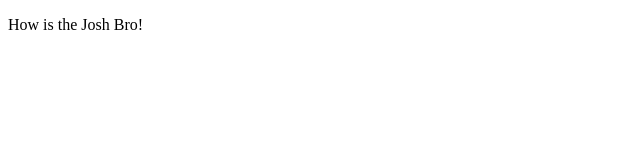
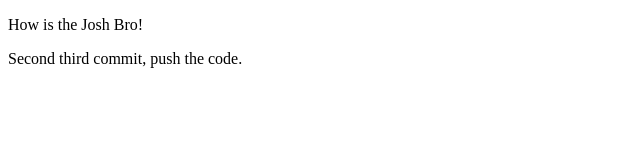
Before and after one commit to Dhananjayji/Full-Stack-Project, a plain HTML site: page index.html in a window 1280 px wide. Shown: the whole page, without its empty margins (0-640 px from the left). Drawn offline with Linux system fonts and the light colour scheme.

Commit message:
fifth commit

```diff
--- a/index.html
+++ b/index.html
@@ -7,5 +7,6 @@
 </head>
 <body>
     <p>How is the Josh Bro!</p>
+    <p>Second third commit, push the code.</p>
 </body>
 </html>
```
